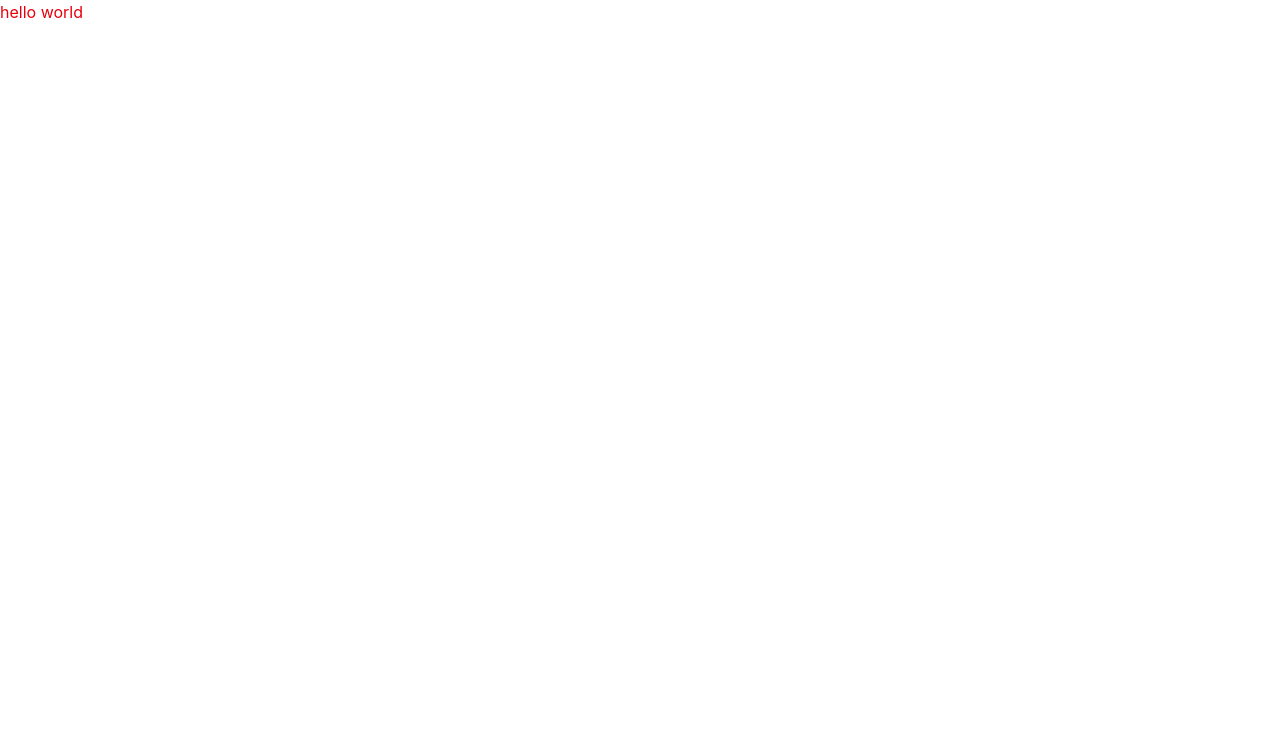
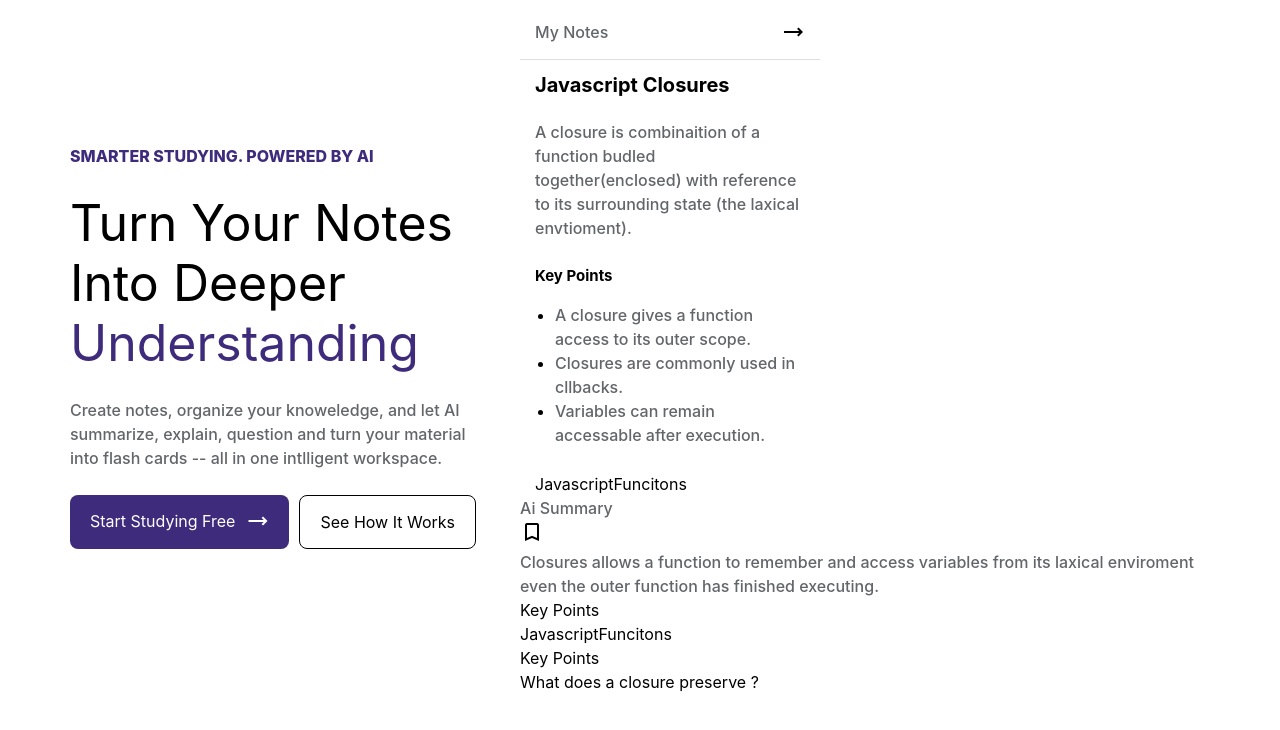
Before and after one commit to RawatPriyanshu/AI-Study-Assistant, a React (Vite) app in the folder frontend/: page / in a window 1280 px wide. Shown: the top 730 px of the page. Built offline with nearby package versions, Linux system fonts and the light colour scheme.

Commit message:
header created

```diff
--- a/frontend/index.html
+++ b/frontend/index.html
@@ -4,7 +4,11 @@
     <meta charset="UTF-8" />
     <link rel="icon" type="image/svg+xml" href="/favicon.svg" />
     <meta name="viewport" content="width=device-width, initial-scale=1.0" />
-    <title>frontend</title>
+    <link
+      rel="stylesheet"
+      href="https://fonts.googleapis.com/css2?family=Material+Symbols+Outlined:opsz,wght,FILL,GRAD@20..48,100..700,0..1,-50..200"
+    />
+    <title>AI Study Assistant</title>
   </head>
   <body>
     <div id="root"></div>
--- a/frontend/src/App.css
+++ b/frontend/src/App.css
@@ -0,0 +1,6 @@
+.container {
+  width: 100%;
+  max-width: 1440px;
+  padding: 0 70px;
+  margin: 0 auto;
+}
--- a/frontend/src/App.tsx
+++ b/frontend/src/App.tsx
@@ -1,12 +1,12 @@
-import './App.css'
+import "./App.css";
+import LandingPage from "./pages/LandingPage";
 
 function App() {
-
   return (
     <>
-    <h1 className='text-red-600'>  hello world</h1>
+      <LandingPage />
     </>
-  )
+  );
 }
 
-export default App
+export default App;
--- a/frontend/src/components/common/PageHeader.tsx
+++ b/frontend/src/components/common/PageHeader.tsx
@@ -0,0 +1,17 @@
+import React from "react";
+
+const PageHeader = () =>{
+    return (
+        <div>
+            <header>
+                <div className="container">
+                    <div className="header-wrapper">
+
+                    </div>
+                </div>
+            </header>
+        </div>
+    )
+}
+
+export default PageHeader
--- a/frontend/src/index.css
+++ b/frontend/src/index.css
@@ -1 +1,19 @@
 @import "tailwindcss";
+
+:root {
+    --bg-primary-color: #F5F6F7;
+    --bg-secondary-color: #C1C4C8;
+    --bg-tertiary-color: #3F2B7B;
+    --text-primary-color: #2B2E33;
+    --text-secondary-color: #626569;
+}
+
+h1{
+    font-size: 50px;
+    line-height: 120%;
+}
+
+p{
+    color: var(--text-secondary-color);
+    font-weight: 500;
+}
--- a/frontend/src/pages/LandingPage.tsx
+++ b/frontend/src/pages/LandingPage.tsx
@@ -0,0 +1,118 @@
+import React from "react";
+import "../index.css";
+
+const LandingPage = () => {
+  return (
+    <div>
+      <section className="hero-section">
+        <div className="container">
+          <div className="hero-wrap w-full flex flex-row items-center justify-center">
+            <div className="hero-content max-w-[450px] w-full flex flex-col gap-[25px]">
+              <p className="!text-[var(--bg-tertiary-color)] !font-extrabold uppercase">
+                Smarter Studying. Powered by AI
+              </p>
+              <h1 className="text-[--text-primary-color]">
+                Turn Your Notes <br /> Into Deeper <br />
+                <span className="text-[var(--bg-tertiary-color)]">
+                  Understanding
+                </span>
+              </h1>
+              <p>
+                Create notes, organize your knoweledge, and let AI <br />{" "}
+                summarize, explain, question and turn your material <br /> into
+                flash cards -- all in one intlligent workspace.
+              </p>
+              <div className="hero-btns flex flex-row gap-2.5">
+                <button className="flex flex-row gap-2.5 rounded-lg py-[14px] px-[20px] cursor-pointer bg-[var(--bg-tertiary-color)] text-white ">
+                  Start Studying Free
+                  <span className="material-symbols-outlined">
+                    trending_flat
+                  </span>
+                </button>
+                <button className="border rounded-lg py-[14px] px-[20px] cursor-pointer">
+                  See How It Works
+                </button>
+              </div>
+            </div>
+            <div className="hero-banner">
+              <div className="hero-banner-cards flex flex-col max-w-[300px]">
+                <div className="banner-heading flex flex-row justify-between w-full pt-[20px] pb-[15px] px-[15px] border-b border-[#dddddd]">
+                  <p>My Notes</p>
+                  <span className="material-symbols-outlined">
+                    trending_flat
+                  </span>
+                </div>
+                <div className="hero-notes-content flex flex-col gap-[25px]">
+                  <div className="para flex flex-col gap-[20px] pt-[10px] px-[15px]">
+                    <h2 className="text-[20px] font-bold">
+                      Javascript Closures
+                    </h2>
+                    <p>
+                      A closure is combinaition of a function budled
+                      together(enclosed) with reference to its surrounding state
+                      (the laxical envtioment).
+                    </p>
+                  </div>
+                  <div className="para px-[15px]">
+                    <h3 className="text-[15px] font-bold">Key Points</h3>
+                    <ul className="list-disc pl-[20px] pt-[15px]">
+                      <li>
+                        <p>
+                          A closure gives a function access to its outer scope.
+                        </p>
+                      </li>
+                      <li>
+                        <p>Closures are commonly used in cllbacks.</p>
+                      </li>
+                      <li>
+                        <p>Variables can remain accessable after execution.</p>
+                      </li>
+                    </ul>
+                  </div>
+                  <div className="hero-banner-card-tags px-[15px] ">
+                    <span>Javascript</span>
+                    <span>Funcitons</span>
+                  </div>
+                </div>
+              </div>
+              <div className="hero-banner-cards">
+                <div className="banner-heading">
+                  <p>Ai Summary</p>
+                  <span className="material-symbols-outlined">bookmark</span>
+                </div>
+                <div className="hero-notes-content">
+                  <div className="para">
+                    <p>
+                      Closures allows a function to remember and access
+                      variables from its laxical enviroment even the outer
+                      function has finished executing.
+                    </p>
+                  </div>
+                  <div className="hero-banner-card-tags">
+                    <h3>Key Points</h3>
+                    <div className="hero-banner-card-tags">
+                      <span>Javascript</span>
+                      <span>Funcitons</span>
+                    </div>
+                  </div>
+                </div>
+              </div>
+              <div className="hero-banner-cards">
+                <div className="hero-notes-content">
+                  <div className="para">
+                    <h3>Key Points</h3>
+                    <ul>
+                      <li>What does a closure preserve ?</li>
+                    </ul>
+                  </div>
+                </div>
+              </div>
+            </div>
+          </div>
+        </div>
+      </section>
+    </div>
+  );
+};
+
+export default LandingPage;
```
